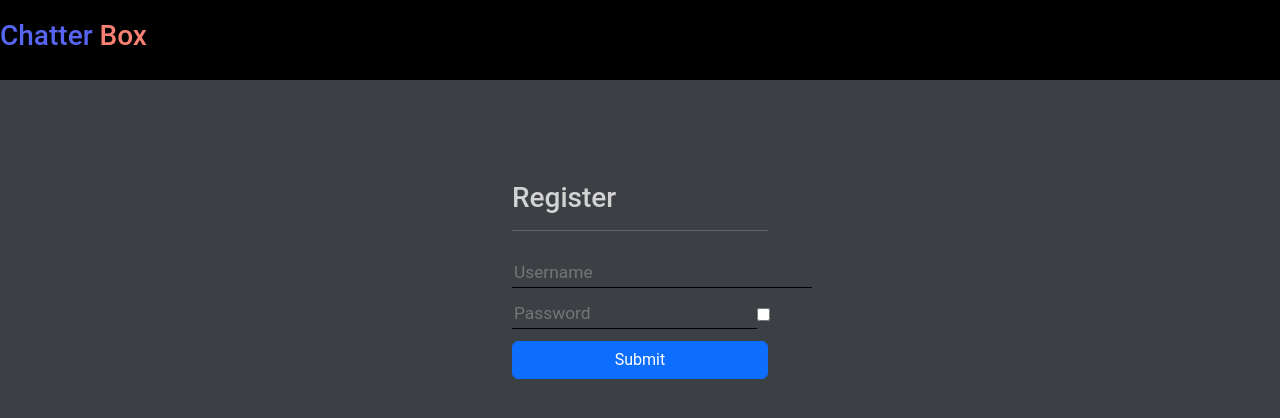
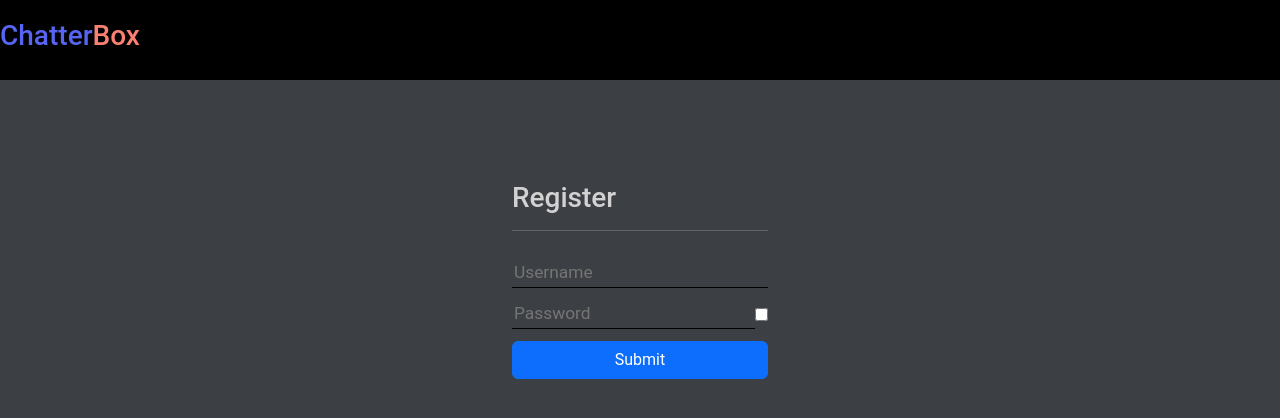
Before and after one commit to DevRylan/chatter-box, a React (Vite) app in the folder client/: page /register in a window 1280 px wide. Shown: the top 418 px of the page. Built offline with nearby package versions, Linux system fonts and the light colour scheme; no server answers.

Commit message:
Fix alignment and sizing issues for login and password inputs

```diff
--- a/client/src/components/header.jsx
+++ b/client/src/components/header.jsx
@@ -3,7 +3,7 @@ import React from 'react';
 export default Header=>{
     return(
         <div id="header">
-            <h3 style={{color: "#5865F2"}}>Chatter <span style={{color: "#FA8072"}}>Box</span></h3>
+            <h3 style={{color: "#5865F2"}}>Chatter<span style={{color: "#FA8072"}}>Box</span></h3>
         </div>
     );
 }
--- a/client/src/index.css
+++ b/client/src/index.css
@@ -63,7 +63,7 @@ body {
     background-color: rgba(100, 103, 108, 0);
     border-width: 0;
     border-bottom: 1px solid black;
-    width: 300px;
+    width: 100%;
     font-size: 13pt;
 }
 
```
